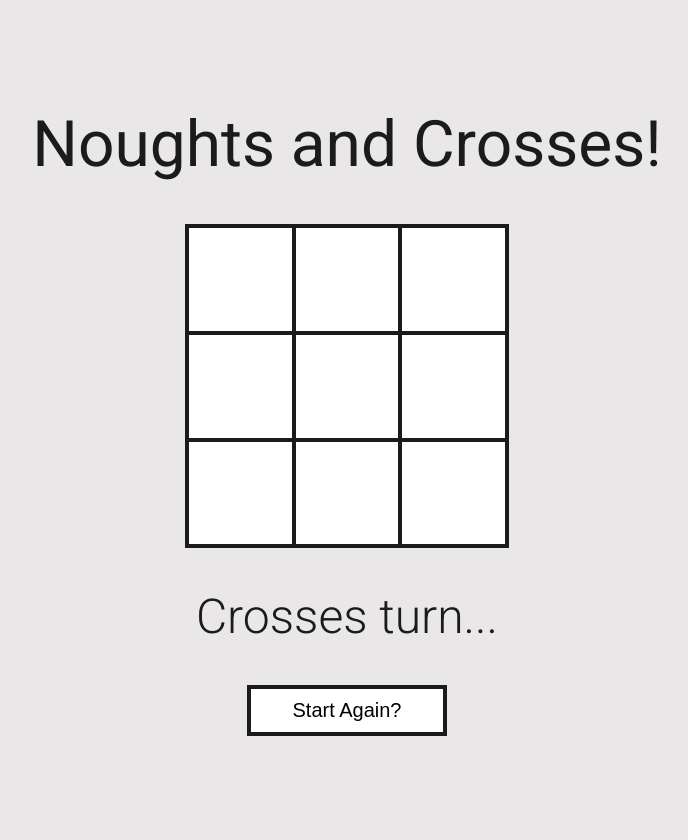
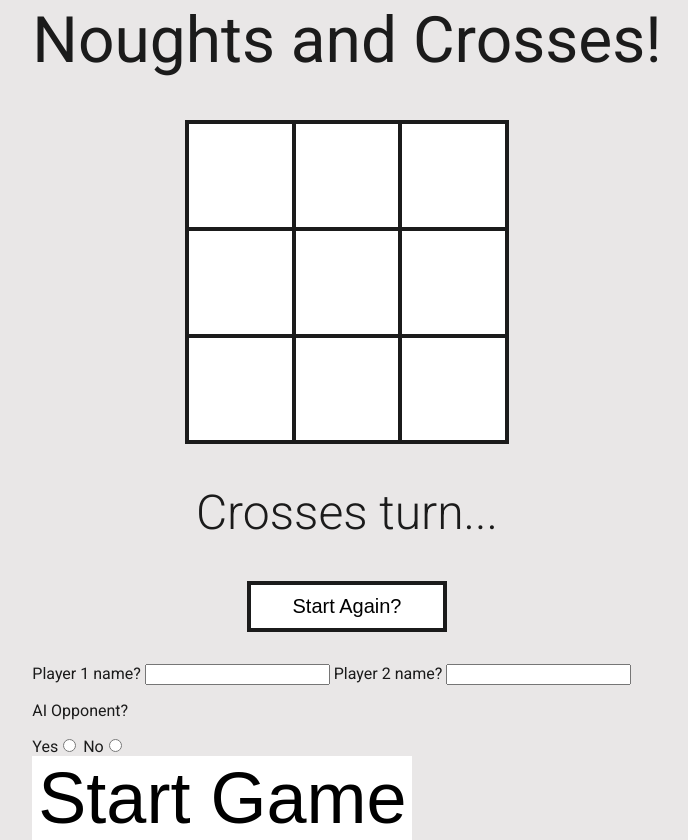
Before and after one commit to dave-forbes/tic-tac-toe, a plain HTML site: page index.html in a window 1280 px wide. Shown: the whole page, without its empty margins (293-981 px from the left). Before the commit the page ends 800 px from the top, so only its background shows below. Drawn offline with Linux system fonts and the light colour scheme.

Commit message:
added form to fill out upon loading the page

```diff
--- a/index.html
+++ b/index.html
@@ -31,8 +31,21 @@
         </div>
     </div>
     <h2>Crosses turn...</h2>
-    <button id="start-again-button">Start Again?</button>
+    <button id="start-again-button" class="ui-button">Start Again?</button>
 
+    <form action="">
+        <label for="player1">Player 1 name?</label>
+        <input id="player1" type="text">
+        <label for="player2">Player 2 name?</label>
+        <input id="player2" type="text">
+        <p>AI Opponent?</p>
+        <div>
+            <label for="yes">Yes</label><input name="ai" id="yes" type="radio">
+            <label for="no">No</label><input name="ai" id="no" type="radio">
+        </div>
+
+        <button id="start-game-button" class="ui-button" type="button">Start Game</button>
+    </form>
 
 </body>
 
```
